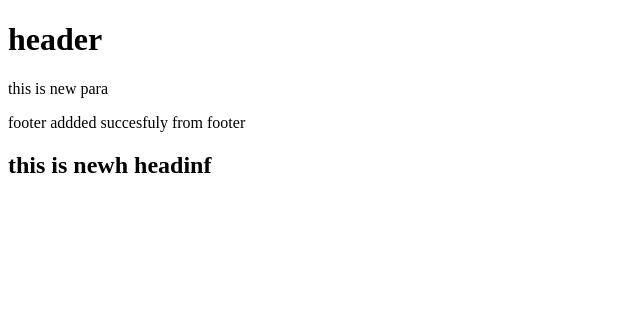
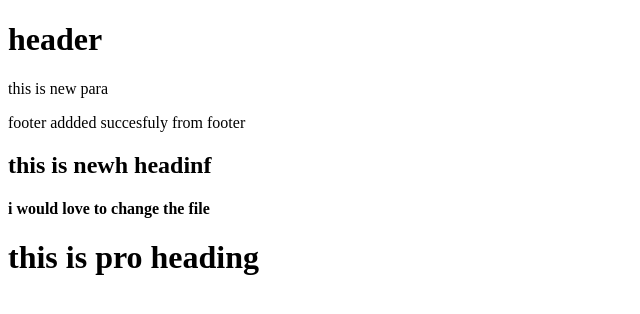
Before and after one commit to AJAKSHAY77/git-merge, a plain HTML site: page footer.html in a window 1280 px wide. Shown: the whole page, without its empty margins (0-640 px from the left). Drawn offline with Linux system fonts and the light colour scheme.

Commit message:
changed footer

```diff
--- a/footer.html
+++ b/footer.html
@@ -13,6 +13,12 @@
 
         <h2>this is newh headinf</h2>
 
+        <h4>i would love to change the file</h4>
+
+
+
+        <h1>this is pro heading</h1>
+
 
 </body>
 </html>
```
